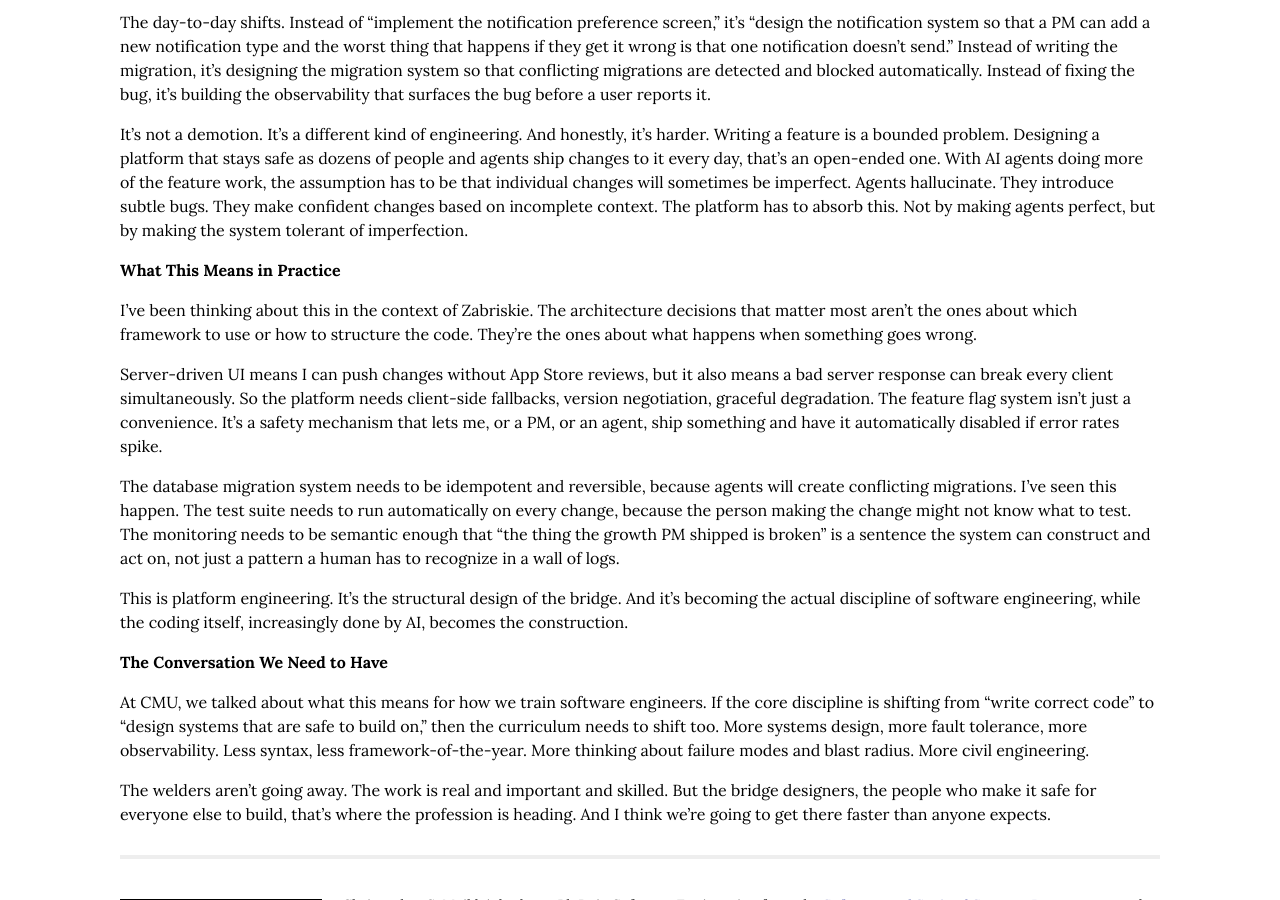
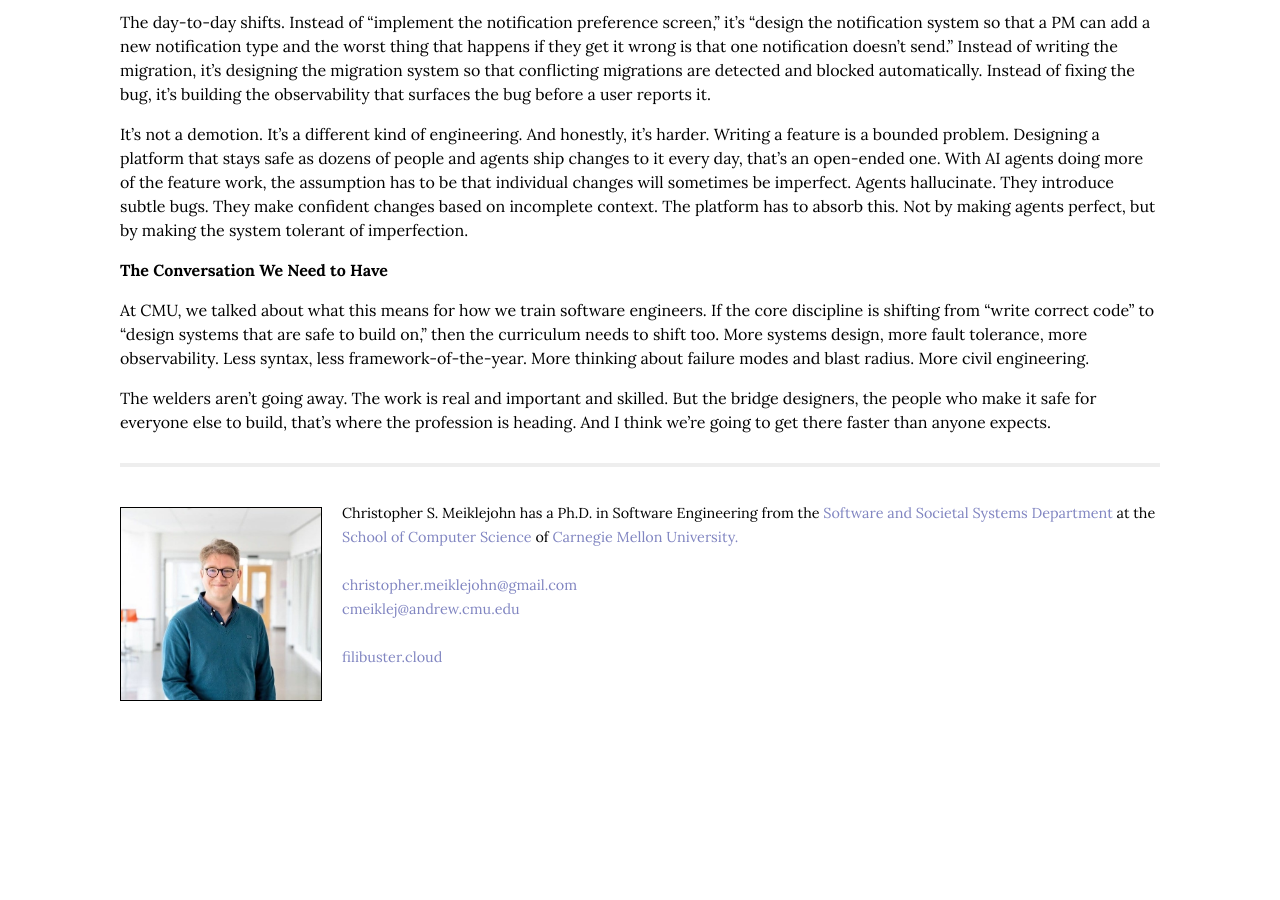
Before and after one commit to cmeiklejohn/cmeiklejohn.github.io, a Jekyll site: the page built from _posts/2026-04-01-software-engineering-is-becoming-civil-engineering.markdown, in a window 1280 px wide and 900 px high, scrolled down 1942 px. Built offline with Jekyll 4.4.1, drawn with Linux system fonts in a browser that asks for light colours; some web fonts are replaced; after the commit the page ends 2696 px from its top, so only the background shows below that.

Commit message:
Cut redundant "What This Means in Practice" section
Points already covered by the taxonomy and job shift sections.

https://claude.ai/code/session_018mjBVoMgWwm8eLhnnMXsGy

```diff
--- a/_posts/2026-04-01-software-engineering-is-becoming-civil-engineering.markdown
+++ b/_posts/2026-04-01-software-engineering-is-becoming-civil-engineering.markdown
@@ -56,16 +56,6 @@ The day-to-day shifts. Instead of "implement the notification preference screen,
 
 It's not a demotion. It's a different kind of engineering. And honestly, it's harder. Writing a feature is a bounded problem. Designing a platform that stays safe as dozens of people and agents ship changes to it every day, that's an open-ended one. With AI agents doing more of the feature work, the assumption has to be that individual changes will sometimes be imperfect. Agents hallucinate. They introduce subtle bugs. They make confident changes based on incomplete context. The platform has to absorb this. Not by making agents perfect, but by making the system tolerant of imperfection.
 
-## What This Means in Practice
-
-I've been thinking about this in the context of Zabriskie. The architecture decisions that matter most aren't the ones about which framework to use or how to structure the code. They're the ones about what happens when something goes wrong.
-
-Server-driven UI means I can push changes without App Store reviews, but it also means a bad server response can break every client simultaneously. So the platform needs client-side fallbacks, version negotiation, graceful degradation. The feature flag system isn't just a convenience. It's a safety mechanism that lets me, or a PM, or an agent, ship something and have it automatically disabled if error rates spike.
-
-The database migration system needs to be idempotent and reversible, because agents will create conflicting migrations. I've seen this happen. The test suite needs to run automatically on every change, because the person making the change might not know what to test. The monitoring needs to be semantic enough that "the thing the growth PM shipped is broken" is a sentence the system can construct and act on, not just a pattern a human has to recognize in a wall of logs.
-
-This is platform engineering. It's the structural design of the bridge. And it's becoming the actual discipline of software engineering, while the coding itself, increasingly done by AI, becomes the construction.
-
 ## The Conversation We Need to Have
 
 At CMU, we talked about what this means for how we train software engineers. If the core discipline is shifting from "write correct code" to "design systems that are safe to build on," then the curriculum needs to shift too. More systems design, more fault tolerance, more observability. Less syntax, less framework-of-the-year. More thinking about failure modes and blast radius. More civil engineering.
```
